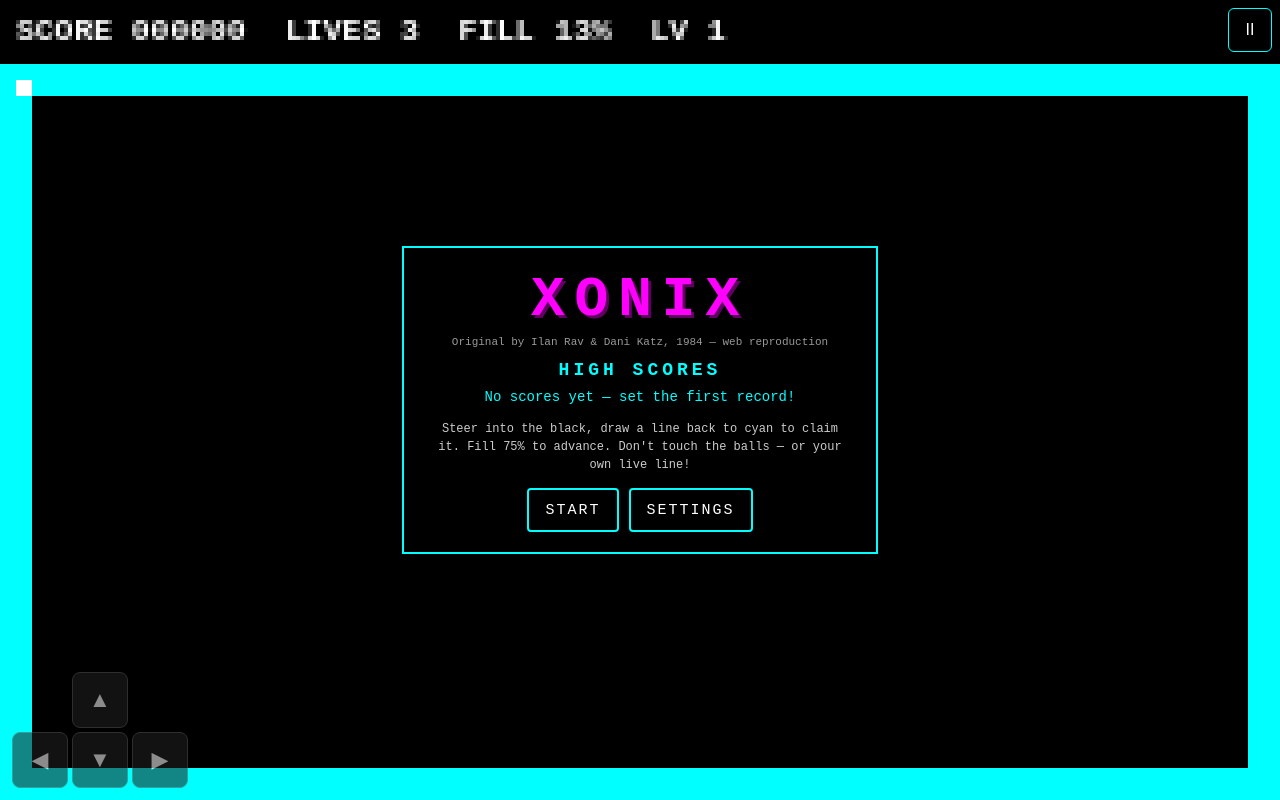
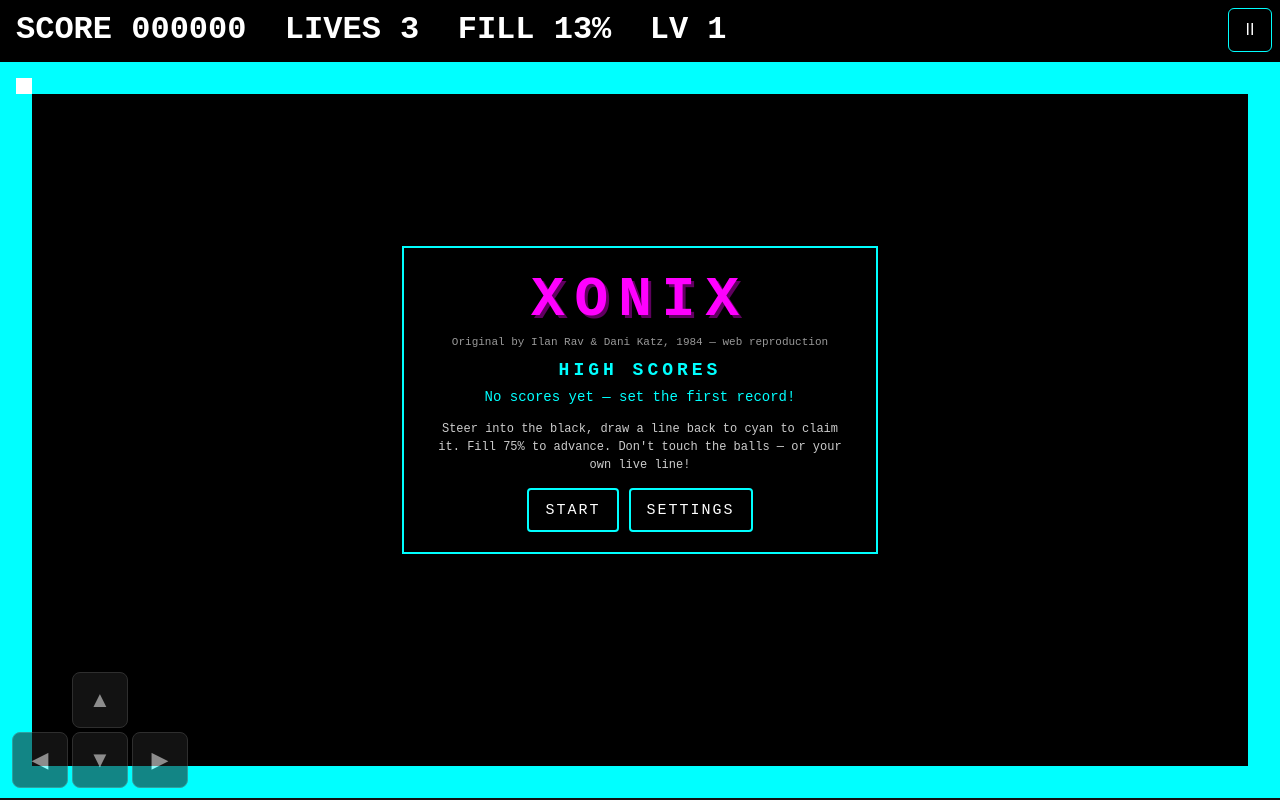
Before and after one commit to JEOLeary/xonix, a website built with Vite: page index.html in a window 1280 px wide. Built offline with nearby package versions, Linux system fonts and the light colour scheme.

Commit message:
feat: crisp DOM HUD overlay — text stays sharp at any display size

```diff
--- a/index.html
+++ b/index.html
@@ -8,7 +8,12 @@
   <link rel="apple-touch-icon" href="./icons/icon-192.png" />
 </head>
 <body>
-  <div id="stage"><canvas id="game" width="320" height="200"></canvas></div>
+  <div id="stage">
+    <div id="canvas-wrap">
+      <canvas id="game" width="320" height="200"></canvas>
+      <div id="hud"><span id="hud-text"></span></div>
+    </div>
+  </div>
   <button id="btn-pause" type="button" aria-label="Pause">II</button>
   <div id="dpad" aria-label="Direction pad">
     <button data-dir="up" type="button">▲</button>
--- a/src/main.ts
+++ b/src/main.ts
@@ -11,16 +11,18 @@ import { initScreens } from './ui/screens';
 import { loadSettings, type Settings } from './persist/storage';
 
 const canvas = document.getElementById('game') as HTMLCanvasElement;
+const wrap = document.getElementById('canvas-wrap') as HTMLDivElement;
+const hud = document.getElementById('hud-text') as HTMLElement;
 let settings = loadSettings();
 let game: Game = createGame(PRESETS[settings.playfield]);
-let renderer = new Renderer(canvas, game.preset);
+let renderer = new Renderer(canvas, hud, game.preset);
 const audio = new GameAudio();
 audio.setEnabled(settings.sound);
 
 function applyDisplaySize(size: Settings['displaySize']): void {
   if (size === 'fullscreen') {
-    if (!document.fullscreenElement && canvas.requestFullscreen) {
-      canvas.requestFullscreen().catch(() => {});
+    if (!document.fullscreenElement && wrap.requestFullscreen) {
+      wrap.requestFullscreen().catch(() => {});
     }
     return;
   }
@@ -33,13 +35,24 @@ function applyDisplaySize(size: Settings['displaySize']): void {
   canvas.style.height = 'auto';
 }
 
+document.addEventListener('fullscreenchange', () => {
+  if (document.fullscreenElement) {
+    // entering: drop inline sizes so the :fullscreen CSS sizes canvas + HUD
+    canvas.style.width = '';
+    canvas.style.height = '';
+  } else {
+    // exiting: restore the windowed size; never re-request fullscreen here (loop guard)
+    applyDisplaySize(settings.displaySize === 'fullscreen' ? 'fit' : settings.displaySize);
+  }
+});
+
 function applySettings(s: Settings): void {
   settings = s;
   audio.setEnabled(s.sound);
   const wanted = PRESETS[s.playfield];
   if (wanted.name !== game.preset.name) {
     game = createGame(wanted);          // settings are only reachable from the title,
-    renderer = new Renderer(canvas, wanted); // so a preset switch restarts cleanly
+    renderer = new Renderer(canvas, hud, wanted); // so a preset switch restarts cleanly
     lastState = '';
   }
   applyDisplaySize(s.displaySize);
--- a/src/render/renderer.ts
+++ b/src/render/renderer.ts
@@ -16,15 +16,21 @@ const COLORS = {
 
 export class Renderer {
   private ctx: CanvasRenderingContext2D;
+  private hud: HTMLElement;
+  private preset: Preset;
   private flash = new Map<number, number>(); // flat cell index → frames remaining
 
-  constructor(canvas: HTMLCanvasElement, private preset: Preset) {
+  constructor(canvas: HTMLCanvasElement, hud: HTMLElement, preset: Preset) {
     const ctx = canvas.getContext('2d');
     if (!ctx) throw new Error('2d canvas context unavailable');
     this.ctx = ctx;
+    this.hud = hud;
+    this.preset = preset;
     canvas.width = preset.canvasW;
     canvas.height = preset.canvasH;
     ctx.imageSmoothingEnabled = false;
+    hud.style.setProperty('--hud-font', String((preset.hudH - 8) / preset.canvasW * 100));
+    hud.style.setProperty('--hud-strip', String(preset.hudH / preset.canvasW * 100));
   }
 
   onEvent(e: GameEvent): void {
@@ -102,11 +108,10 @@ export class Renderer {
     ctx.fillStyle = COLORS.water;
     ctx.fillRect(0, 0, canvasW, hudH);
     ctx.fillStyle = COLORS.hud;
-    ctx.font = `bold ${hudH - 8}px monospace`;
     ctx.textBaseline = 'middle';
     ctx.textAlign = 'left';
     const pct = Math.floor(g.pct * 100);
     const hud = `SCORE ${String(g.score).padStart(6, '0')}  LIVES ${g.lives}  FILL ${pct}%  LV ${g.level}`;
-    ctx.fillText(hud, 4, hudH / 2);
+    this.hud.textContent = hud;
   }
 }
--- a/src/styles.css
+++ b/src/styles.css
@@ -20,6 +20,27 @@ html, body {
   image-rendering: pixelated;
   image-rendering: crisp-edges;
   background: #000;
+}
+#canvas-wrap { position: relative; }
+#hud {
+  position: absolute;
+  top: 0;
+  left: 0;
+  width: 100%;
+  container-type: inline-size;
+  background: #000;
+  pointer-events: none;
+}
+#hud-text {
+  font-size: 16px;
+  font-size: calc(var(--hud-font) * 1cqw);
+  line-height: calc(var(--hud-strip) * 1cqw);
+  font-weight: bold;
+  font-family: monospace;
+  color: #fff;
+  white-space: pre;
+  padding-left: 1.25%;
+  display: block;
 }
 #dpad {
   position: fixed;
@@ -139,4 +160,15 @@ html, body {
   font-family: monospace;
   letter-spacing: 6px;
 }
-#game:fullscreen { width: 100vw; height: 100vh; object-fit: contain; background: #000; }
+#canvas-wrap:fullscreen {
+  display: flex;
+  flex-direction: column;
+  align-items: center;
+  background: #000;
+}
+#canvas-wrap:fullscreen #game { width: min(100vw, 160vh); height: auto; }
+#canvas-wrap:fullscreen #hud {
+  left: 50%;
+  transform: translateX(-50%);
+  width: min(100vw, 160vh);
+}
```
